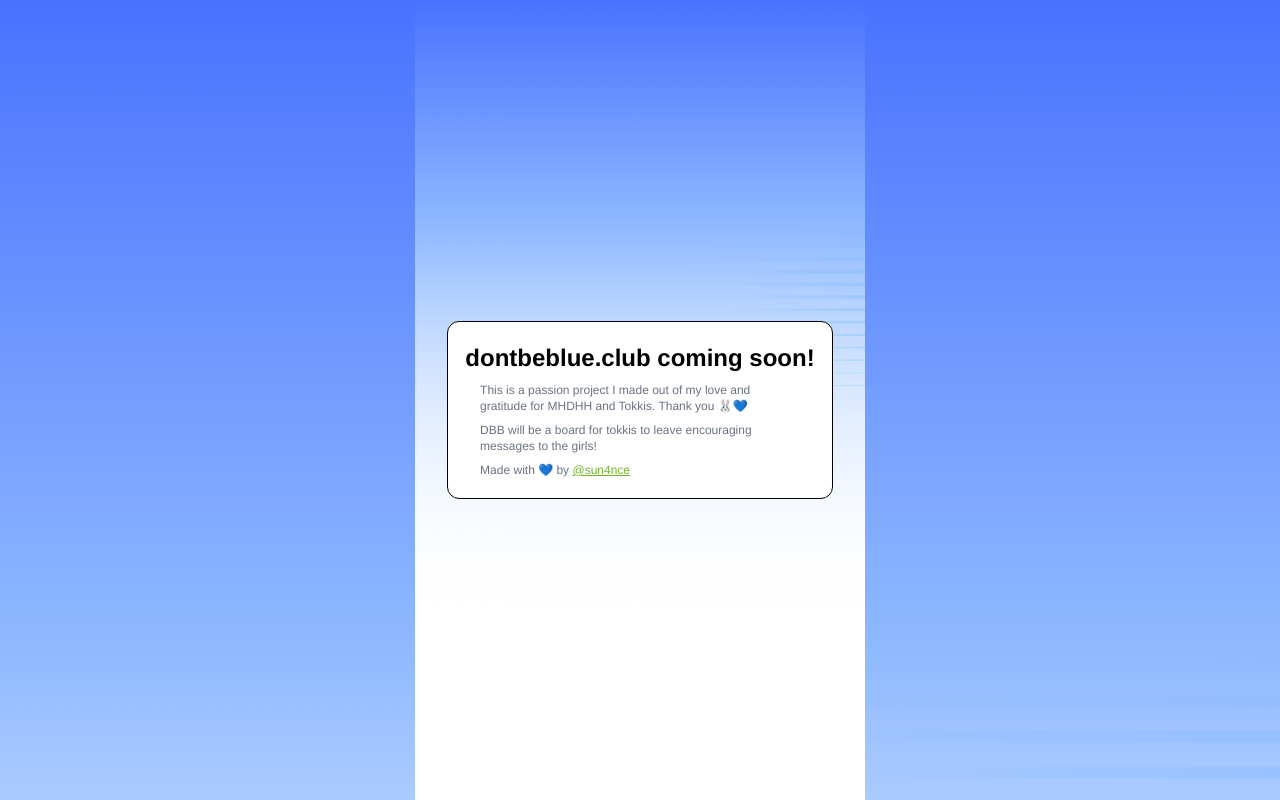
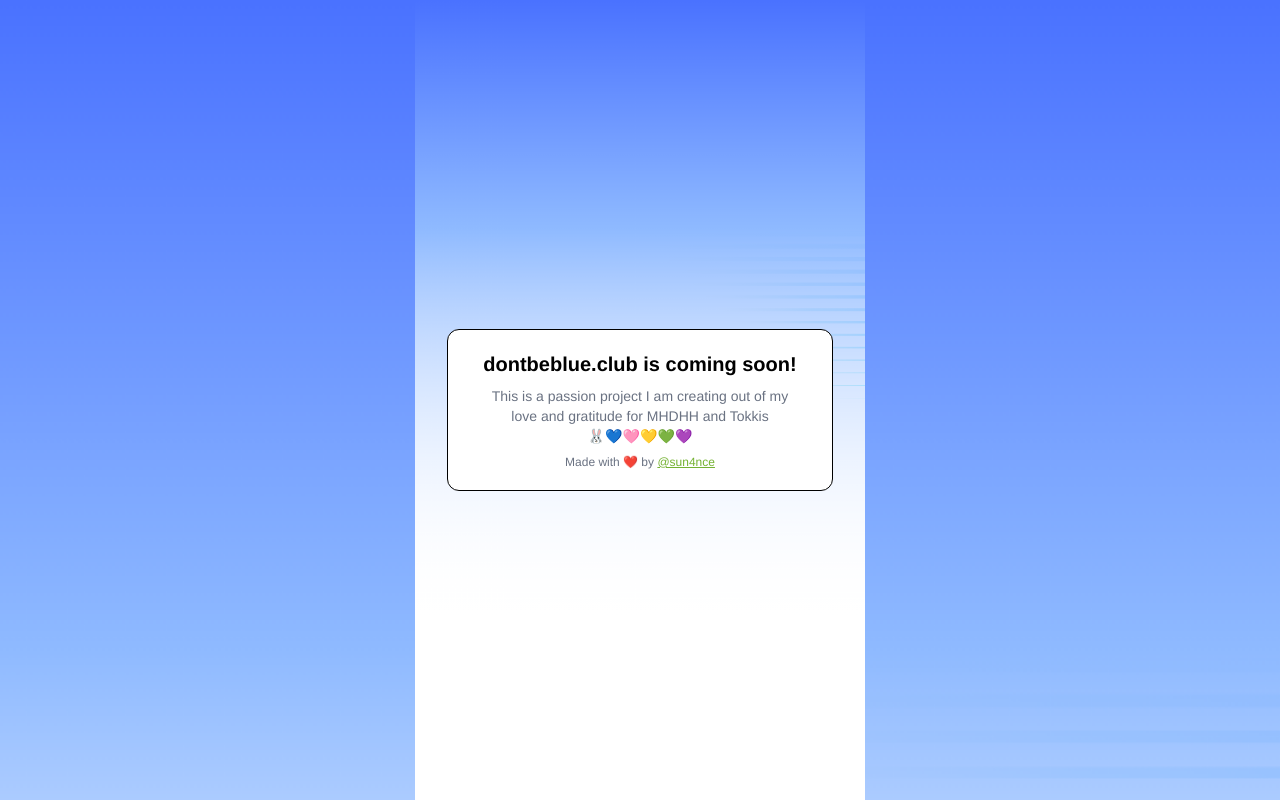
Before and after one commit to mbouli/dontbeblue, a Next.js app: page / in a window 1280 px wide. Built offline with nearby package versions, Linux system fonts and the light colour scheme.

Commit message:
adjust landing page wording

```diff
--- a/src/components/Landing.tsx
+++ b/src/components/Landing.tsx
@@ -2,15 +2,12 @@ export default function Landing() {
     return (
         <div className="backdrop flex items-center justify-center h-screen overflow-hidden">
             <div className="bg h-[100vh] w-[450px] flex flex-col items-center justify-center overflow-hidden">
-                <div className='w-6/7 bg-white mt-5 border-1 border-black rounded-xl'>
+                <div className='w-6/7 bg-white mt-5 border-1 border-black rounded-xl text-center'>
                     <div>
-                        <h1 className='text-center pt-5 text-black font-bold text-2xl'>dontbeblue.club coming soon!</h1>
-                        <p className='pt-2 text-gray-500 text-xs w-5/6 mx-auto'> This is a passion project I made out of my love and
-                            gratitude for MHDHH and Tokkis. Thank you 🐰💙</p>
-                        <p className='pt-2 text-gray-500 text-xs w-5/6 mx-auto'> DBB will be a board for tokkis to leave encouraging
-                            messages to the girls!
-                        </p>
-                        <p className='pt-2 pb-5 text-gray-500 text-xs w-5/6 mx-auto'>Made with 💙 by <a href="https://x.com/sun4nce">@sun4nce</a></p>
+                        <h1 className='pt-5 text-black font-bold text-xl'>dontbeblue.club is coming soon!</h1>
+                        <p className='pt-2 text-gray-500 text-sm w-5/6 mx-auto'> This is a passion project I am creating out of my love and
+                            gratitude for MHDHH and Tokkis <br /> 🐰💙🩷💛💚💜</p>
+                        <p className='pt-2 pb-5 text-gray-500 text-xs w-5/6 mx-auto'>Made with ❤️ by <a href="https://x.com/sun4nce">@sun4nce</a></p>
                     </div>
                 </div>
             </div>
```
